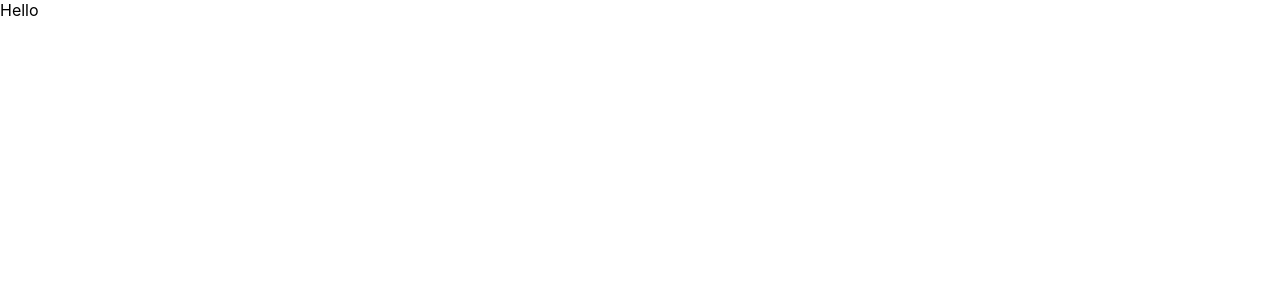
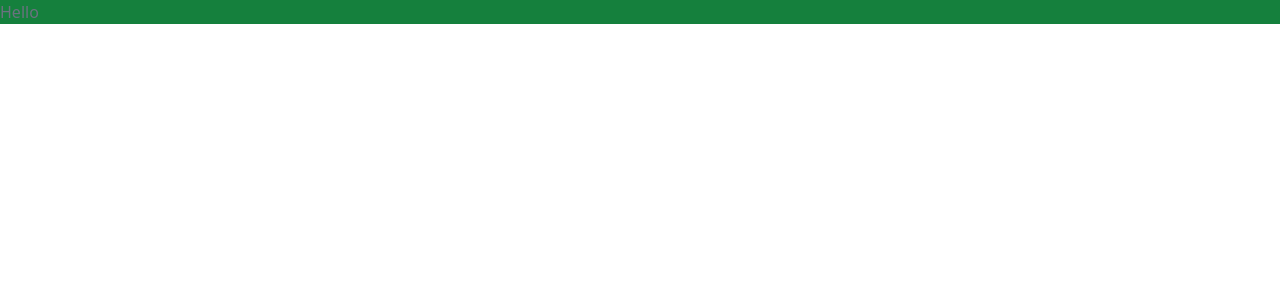
Before and after one commit to cfgmumbai24/Team-39, a React (Create React App) app in the folder ui/: page / in a window 1280 px wide. Shown: the top 300 px of the page. Built offline with nearby package versions, Linux system fonts and the light colour scheme.

Commit message:
tailwind downloaded

```diff
--- a/ui/package.json
+++ b/ui/package.json
@@ -34,5 +34,8 @@
       "last 1 firefox version",
       "last 1 safari version"
     ]
+  },
+  "devDependencies": {
+    "tailwindcss": "^3.4.4"
   }
 }
--- a/ui/src/App.js
+++ b/ui/src/App.js
@@ -2,9 +2,8 @@ import React from 'react'
 
 const App = () => {
   return (
-    <div>
+    <div className=' text-gray-500 bg-green-700'>
       Hello
-
     </div>
   )
 }
--- a/ui/src/index.css
+++ b/ui/src/index.css
@@ -1,13 +1,3 @@
-body {
-  margin: 0;
-  font-family: -apple-system, BlinkMacSystemFont, 'Segoe UI', 'Roboto', 'Oxygen',
-    'Ubuntu', 'Cantarell', 'Fira Sans', 'Droid Sans', 'Helvetica Neue',
-    sans-serif;
-  -webkit-font-smoothing: antialiased;
-  -moz-osx-font-smoothing: grayscale;
-}
-
-code {
-  font-family: source-code-pro, Menlo, Monaco, Consolas, 'Courier New',
-    monospace;
-}
+@tailwind base;
+@tailwind components;
+@tailwind utilities;
--- /dev/null
+++ b/ui/tailwind.config.js
@@ -0,0 +1,8 @@
+/** @type {import('tailwindcss').Config} */
+module.exports = {
+  content: ["./src/**/*.{html,js}"],
+  theme: {
+    extend: {},
+  },
+  plugins: [],
+}
```
Also changed, not shown: 1 other file (tests, documents, lock files or other folders).
